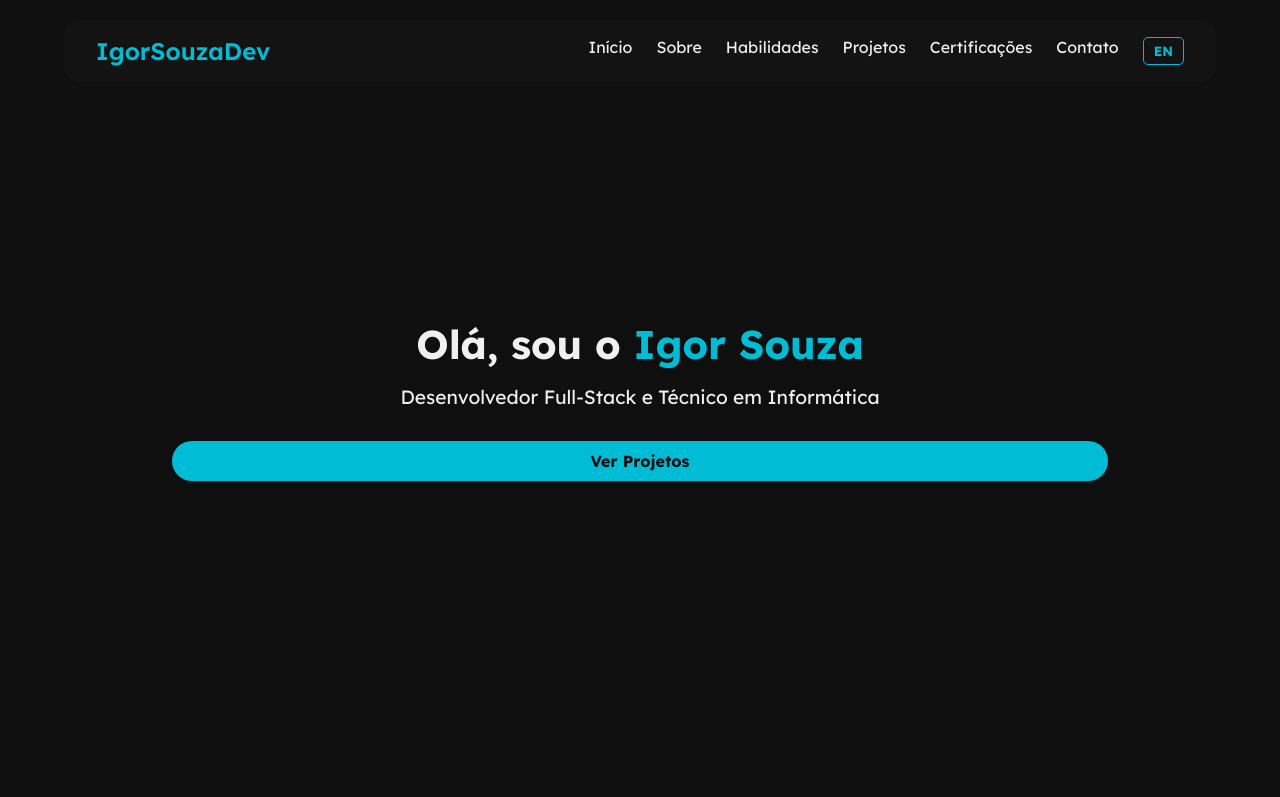
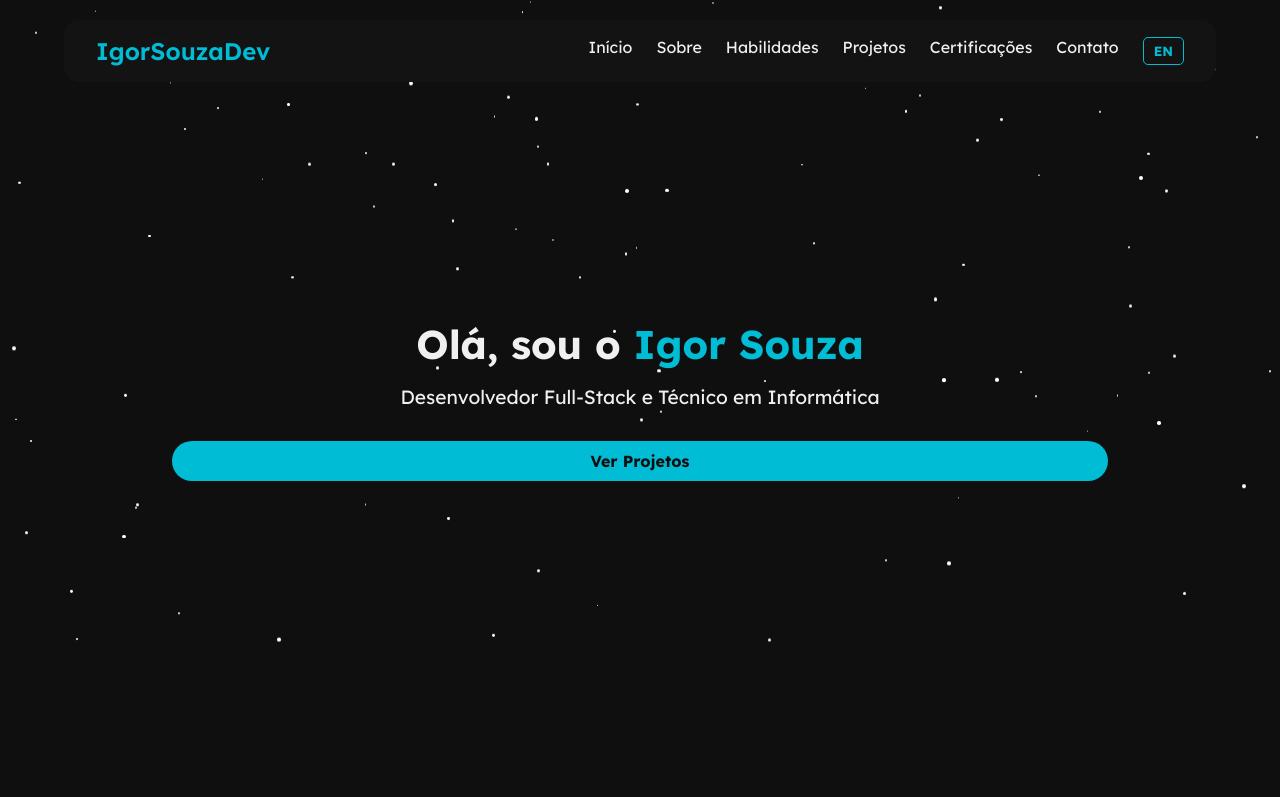
Before and after one commit to igorcsouzaa/portfolio, a plain HTML site: page SRC/index.html in a window 1280 px wide. Shown: the top 797 px of the page. Drawn offline with Linux system fonts and the light colour scheme.

Commit message:
background fix

```diff
--- a/SRC/index.html
+++ b/SRC/index.html
@@ -8,6 +8,7 @@
     <script defer src="static/script.js"></script>
   </head>
   <body>
+    <div class="star-background"></div>
     <div class="top">
       <header class="navbar">
         <div class="logo">IgorSouzaDev</div>
```
